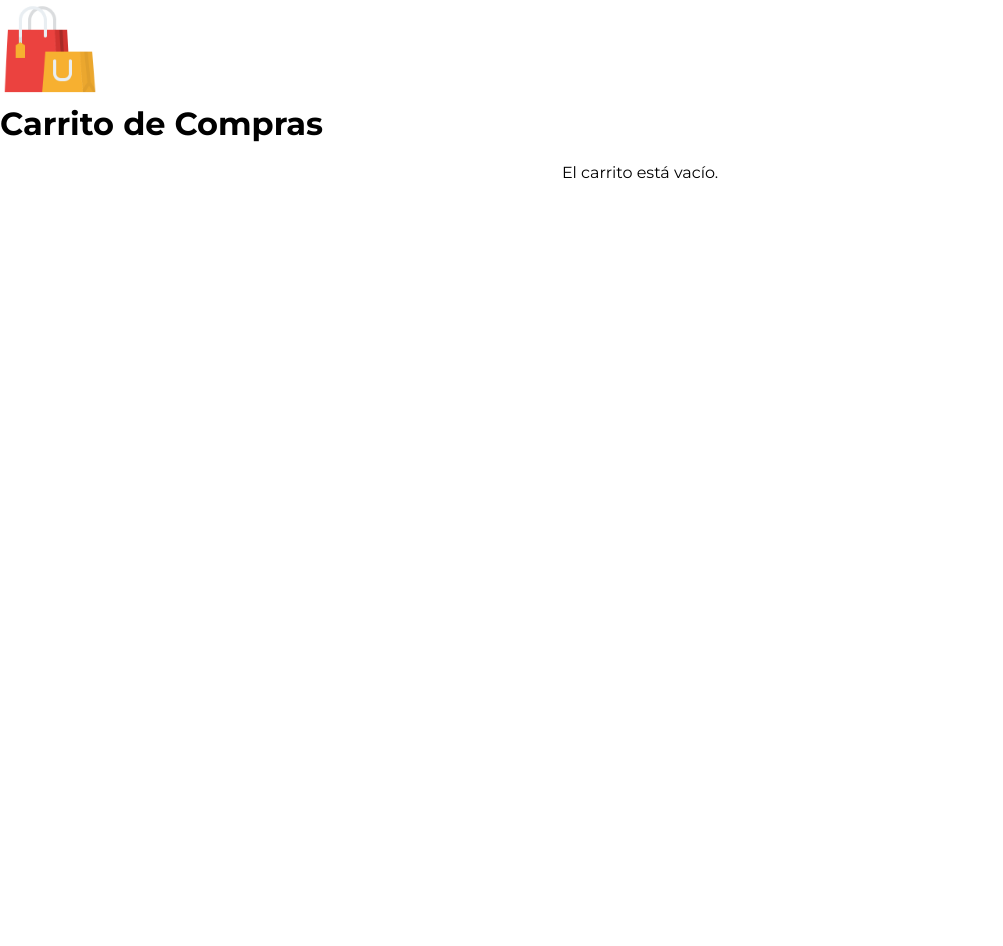
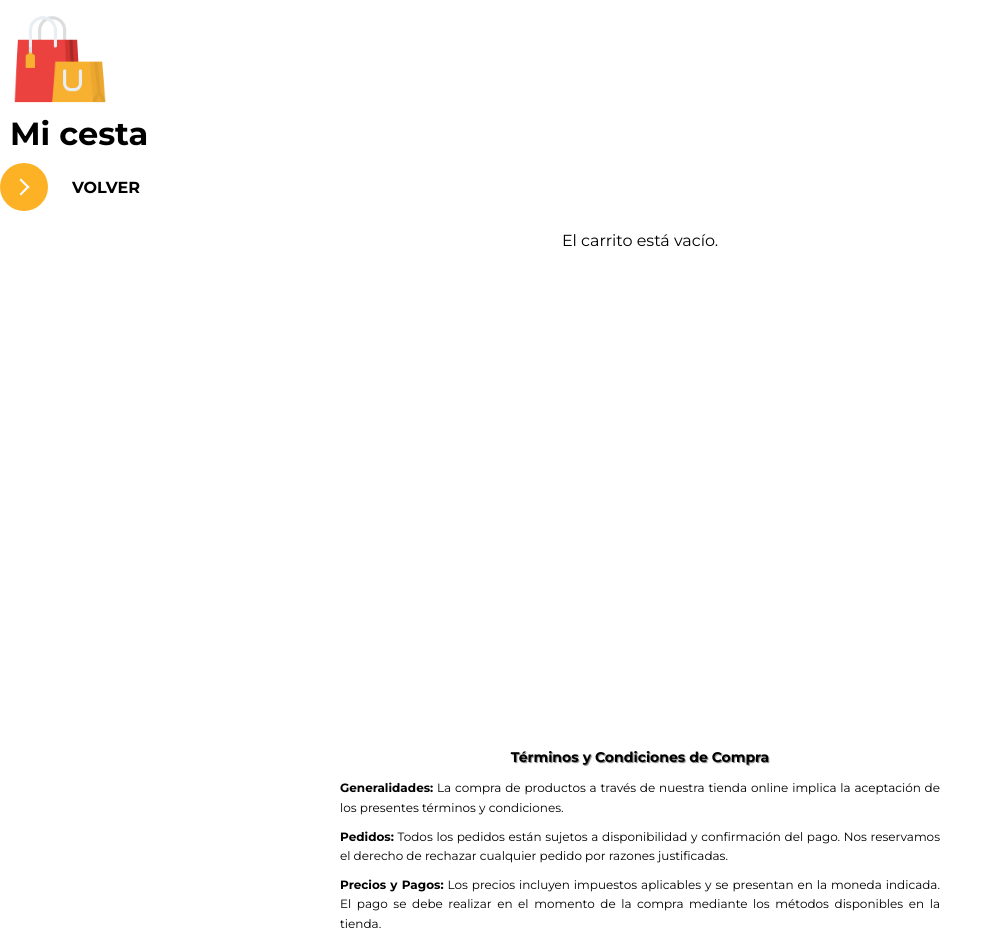
Before and after one commit to frang6/PT_BazarProductosVue, a Vue app in the folder bazarOnline/: page /carrito in a window 1280 px wide. Shown: the top 946 px of the page, without its empty margins (0-1003 px from the left). Built offline with nearby package versions, Linux system fonts and the light colour scheme.

Commit message:
carrito done

```diff
--- /dev/null
+++ b/bazarOnline/src/components/BotonComprar.vue
@@ -0,0 +1,3 @@
+<template>
+
+</template>
--- /dev/null
+++ b/bazarOnline/src/components/BotonEliminarCarrito.vue
@@ -0,0 +1,68 @@
+<template>
+    <button class="button">
+        <svg viewBox="0 0 448 512" class="svgIcon"><path d="M135.2 17.7L128 32H32C14.3 32 0 46.3 0 64S14.3 96 32 96H416c17.7 0 32-14.3 32-32s-14.3-32-32-32H320l-7.2-14.3C307.4 6.8 296.3 0 284.2 0H163.8c-12.1 0-23.2 6.8-28.6 17.7zM416 128H32L53.2 467c1.6 25.3 22.6 45 47.9 45H346.9c25.3 0 46.3-19.7 47.9-45L416 128z"></path></svg>
+    </button>
+</template>
+
+<script lang="ts">
+
+</script>
+
+<style scoped>
+.button {
+  width: 30px;
+  height: 30px;
+  border-radius: 50%;
+  background-color: rgb(20, 20, 20);
+  border: none;
+  font-weight: 600;
+  display: flex;
+  align-items: center;
+  justify-content: center;
+  box-shadow: 0px 0px 20px rgba(0, 0, 0, 0.164);
+  cursor: pointer;
+  transition-duration: .3s;
+  overflow: hidden;
+  position: relative;
+}
+
+.svgIcon {
+  width: 12px;
+  transition-duration: .3s;
+}
+
+.svgIcon path {
+  fill: white;
+}
+
+.button:hover {
+  width: 100px;
+  border-radius: 50px;
+  transition-duration: .3s;
+  background: linear-gradient(144deg,#FF9A76, #FF6363 50%,#FF1E62);
+  align-items: center;
+}
+
+.button:hover .svgIcon {
+  width: 40px;
+  transition-duration: .3s;
+  transform: translateY(60%);
+}
+
+.button::before {
+  position: absolute;
+  top: -27px;
+  content: "Eliminar";
+  color: white;
+  transition-duration: .3s;
+  font-size: 2px;
+}
+
+.button:hover::before {
+  font-size: 13px;
+  opacity: 1;
+  transform: translateY(30px);
+  transition-duration: .3s;
+}
+
+</style>
--- a/bazarOnline/src/components/BotonVolverAtras.vue
+++ b/bazarOnline/src/components/BotonVolverAtras.vue
@@ -1,63 +1,103 @@
 <!-- Diseñado por Uiverse -->
 <template>
-    <button class="button" type="button">
-      <div class="icon-container">
-        <svg
-          xmlns="http://www.w3.org/2000/svg"
-          viewBox="0 0 1024 1024"
-          height="25px"
-          width="25px"
-        >
-          <path
-            d="M224 480h640a32 32 0 1 1 0 64H224a32 32 0 0 1 0-64z"
-            fill="#000000"
-          ></path>
-          <path
-            d="m237.248 512 265.408 265.344a32 32 0 0 1-45.312 45.312l-288-288a32 32 0 0 1 0-45.312l288-288a32 32 0 1 1 45.312 45.312L237.248 512z"
-            fill="#000000"
-          ></path>
-        </svg>
-      </div>
-      <p class="text">Volver</p>
+    <!-- From Uiverse.io by cssbuttons-io -->
+<button class="learn-more">
+  <span class="circle" aria-hidden="true">
+  <span class="icon arrow"></span>
+  </span>
+  <span class="button-text">VOLVER</span>
 </button>
   </template>
 
   <style scoped>
-  .button {
-    background-color: white;
-    text-align: center;
-    width: 192px;
-    height: 56px;
+  /* From Uiverse.io by cssbuttons-io */
+button {
  position: relative;
-    color: black;
-    font-size: 20px;
-    font-weight: 600;
-    border-radius: 16px;
-    overflow: hidden;
-    border: none;
+ display: inline-block;
  cursor: pointer;
+ outline: none;
+ border: 0;
+ vertical-align: middle;
+ text-decoration: none;
+ background: transparent;
+ padding: 0;
+ font-size: inherit;
+ font-family: inherit;
 }
 
-  .icon-container {
-    background: linear-gradient(144deg,#f5bb4f, #f7d956 50%,#f5c253);
-    border-radius: 12px;
-    height: 48px;
-    width: 25%;
-    display: flex;
-    align-items: center;
-    justify-content: center;
-    position: absolute;
-    left: 4px;
-    top: 4px;
-    transition: width 0.5s;
-    z-index: 10;
+button.learn-more {
+ width: 12rem;
+ height: auto;
 }
 
-  .button:hover .icon-container {
-    width: 184px;
+button.learn-more .circle {
+ transition: all 0.45s cubic-bezier(0.65, 0, 0.076, 1);
+ position: relative;
+ display: block;
+ margin: 0;
+ width: 3rem;
+ height: 3rem;
+ background: #fdb125;
+ border-radius: 1.625rem;
 }
 
-  .text {
-    transform: translateX(8px);
+button.learn-more .circle .icon {
+ transition: all 0.45s cubic-bezier(0.65, 0, 0.076, 1);
+ position: absolute;
+ top: 0;
+ bottom: 0;
+ margin: auto;
+ background: #fff;
 }
+
+button.learn-more .circle .icon.arrow {
+ transition: all 0.45s cubic-bezier(0.65, 0, 0.076, 1);
+ left: 0.625rem;
+ width: 1.125rem;
+ height: 0.125rem;
+ background: none;
+}
+
+button.learn-more .circle .icon.arrow::before {
+ position: absolute;
+ content: "";
+ top: -0.29rem;
+ right: 0.0625rem;
+ width: 0.625rem;
+ height: 0.625rem;
+ border-top: 0.125rem solid #fff;
+ border-right: 0.125rem solid #fff;
+ transform: rotate(45deg);
+}
+
+button.learn-more .button-text {
+ transition: all 0.45s cubic-bezier(0.65, 0, 0.076, 1);
+ position: absolute;
+ top: 0;
+ left: 0;
+ right: 0;
+ bottom: 0;
+ padding: 0.75rem 0;
+ margin: 0 0 0 20px;
+ color: #000000;
+ font-weight: 700;
+ line-height: 1.6;
+ text-align: center;
+ text-transform: uppercase;
+}
+
+button:hover .circle {
+ width: 100%;
+}
+
+button:hover .circle .icon.arrow {
+ background: #fff;
+ transform: translate(1rem, 0);
+}
+
+button:hover .button-text {
+ color: #fff;
+}
+
+
   </style>
--- a/bazarOnline/src/components/Carrito.vue
+++ b/bazarOnline/src/components/Carrito.vue
@@ -1,8 +1,11 @@
 <template>
     <header>
         <img src="../assets/img/logo.png" alt="Logo" @click="volverAInicio" class="logo" />
-        <h1>Carrito de Compras</h1>
+        <h1>Mi cesta</h1>
     </header>
+    <nav>
+        <BotonVolverAtras @click="volverAtras" />
+    </nav>
 
     <main>
         <div v-if="carrito.length">
@@ -11,18 +14,38 @@
                 <div>
                     <h2>{{ item.title }}</h2>
                     <p>Precio: {{ item.price }}€</p>
-                    <button @click="eliminarDelCarrito(index)">Eliminar</button>
+                    <BotonEliminarCarrito @click="eliminarDelCarrito(index)" class="boton" />
                 </div>
             </div>
             <h3>Total: {{ total }}€</h3>
         </div>
         <p v-else>El carrito está vacío.</p>
+
+
+
+        <section>
+            <h2>Términos y Condiciones de Compra</h2>
+            <ul>
+                <li v-for="(item, index) in terms" :key="index">
+                    <strong>{{ item.title }}:</strong> {{ item.description }}
+                </li>
+            </ul>
+            <p>
+                Para consultas adicionales, contáctenos a través de nuestro servicio de atención al cliente.
+            </p>
+        </section>
     </main>
+
+
+
 </template>
 
 <script setup>
 import { ref, computed } from "vue";
 import { useRouter } from "vue-router";
+import BotonEliminarCarrito from "./BotonEliminarCarrito.vue";
+import BotonVolverAtras from "./BotonVolverAtras.vue";
+import BotonComprar from "./BotonComprar.vue";
 
 const router = useRouter();
 const carrito = ref(JSON.parse(localStorage.getItem("carrito")) || []);
@@ -35,10 +58,71 @@ const eliminarDelCarrito = (index) => {
 const total = computed(() => carrito.value.reduce((sum, item) => sum + item.price, 0));
 
 const volverAInicio = () => router.push("/");
+
+const volverAtras = () => {
+    router.back();
+};
+
+const terms = [
+    { title: "Generalidades", description: "La compra de productos a través de nuestra tienda online implica la aceptación de los presentes términos y condiciones." },
+    { title: "Pedidos", description: "Todos los pedidos están sujetos a disponibilidad y confirmación del pago. Nos reservamos el derecho de rechazar cualquier pedido por razones justificadas." },
+    { title: "Precios y Pagos", description: "Los precios incluyen impuestos aplicables y se presentan en la moneda indicada. El pago se debe realizar en el momento de la compra mediante los métodos disponibles en la tienda." },
+    { title: "Envíos y Entregas", description: "Los plazos de entrega varían según la ubicación del comprador y la disponibilidad del producto. No nos responsabilizamos por retrasos causados por terceros." },
+    { title: "Devoluciones y Reembolsos", description: "Se aceptan devoluciones dentro del plazo establecido en la normativa vigente, siempre que el producto esté en su estado original y sin uso. Los reembolsos se procesarán según el método de pago original." },
+    { title: "Garantía y Responsabilidad", description: "Los productos cuentan con la garantía legal establecida. No nos hacemos responsables de daños derivados de un uso indebido del producto." },
+    { title: "Protección de Datos", description: "Los datos personales proporcionados serán tratados conforme a nuestra Política de Privacidad." }
+]
 </script>
 
 <style scoped>
-.logo { cursor: pointer; width: 100px; }
-.producto-carrito { display: flex; align-items: center; margin: 10px 0; }
-.imagen-carrito { width: 80px; height: 80px; margin-right: 10px; }
+header {
+    margin: 10px;
+}
+
+.logo {
+    cursor: pointer;
+    width: 100px;
+}
+
+.producto-carrito {
+    display: flex;
+    align-items: center;
+    margin: 10px 50px;
+    justify-content: space-between;
+}
+
+.imagen-carrito {
+    width: 80px;
+    height: 80px;
+    margin-right: 10px;
+}
+
+.boton {
+    margin-left: auto;
+}
+
+section {
+    font-size: 12px;
+    line-height: 1.6;
+    max-width: 600px;
+    margin: auto;
+    margin-top: 40%;
+}
+
+h2 {
+    font-size: 14px;
+    font-weight: bold;
+    text-align: center;
+    margin-bottom: 10px;
+}
+
+ul {
+    list-style-type: none;
+    padding: 0;
+}
+
+ul li {
+    margin-bottom: 10px;
+    text-align: justify;
+}
 </style>
--- a/bazarOnline/src/components/ProductoDetalle.vue
+++ b/bazarOnline/src/components/ProductoDetalle.vue
@@ -22,7 +22,7 @@
             <strong>Precio: {{ producto.price }}€</strong>
             <span class="rating">⭐ {{ producto.rating }}</span>
             <p>{{ producto.description }}</p>
-            <BotonAñadirCarrito @click="añadirAlCarrito" />
+            <BotonAnadirCarrito @click="añadirAlCarrito" />
         </div>
     </main>
 </template>
@@ -33,7 +33,7 @@ import { useRoute, useRouter } from "vue-router";
 import { useToast } from "vue-toastification";
 import Busqueda from "./Busqueda.vue";
 import axios from "axios";
-import BotonAñadirCarrito from "./BotonAñadirCarrito.vue";
+import BotonAnadirCarrito  from "./BotonAnadirCarrito.vue";
 import BotonVolverAtras from "./BotonVolverAtras.vue";
 
 const route = useRoute();
@@ -44,7 +44,7 @@ const busqueda = ref(route.query.q?.toString() || "");
 const producto = ref<any>(null);
 const loading = ref(false);
 const error = ref<string | null>(null);
-const carrito = ref(JSON.parse(localStorage.getItem("carrito")) || []);
+const carrito = ref(JSON.parse(localStorage.getItem("carrito") || '[]'));
 
 const fetchProducto = async () => {
     loading.value = true;
@@ -61,10 +61,18 @@ const fetchProducto = async () => {
 };
 
 const añadirAlCarrito = () => {
-    carrito.value.push({ ...producto.value });
-    localStorage.setItem("carrito", JSON.stringify(carrito.value));
-    toast.success("Producto añadido al carrito");
+    if (!producto.value) return;
+
+    // Verificar si el producto ya está en el carrito
+    const existe = carrito.value.find((item: any) => item.id === producto.value.id);
+
+    if (!existe) {
+        carrito.value.push({ ...producto.value });
+        localStorage.setItem("carrito", JSON.stringify(carrito.value));
+        toast.success("Producto añadido al carrito");
+    }
 };
+
 
 const volverAInicio = () => {
     router.push({ path: "/" });
```
Also changed, not shown: bazarOnline/src/components/BotonAnadirCarrito.vue (renamed from bazarOnline/src/components/BotonAñadirCarrito.vue). Lines whose indentation alone changed are shown as unchanged.
